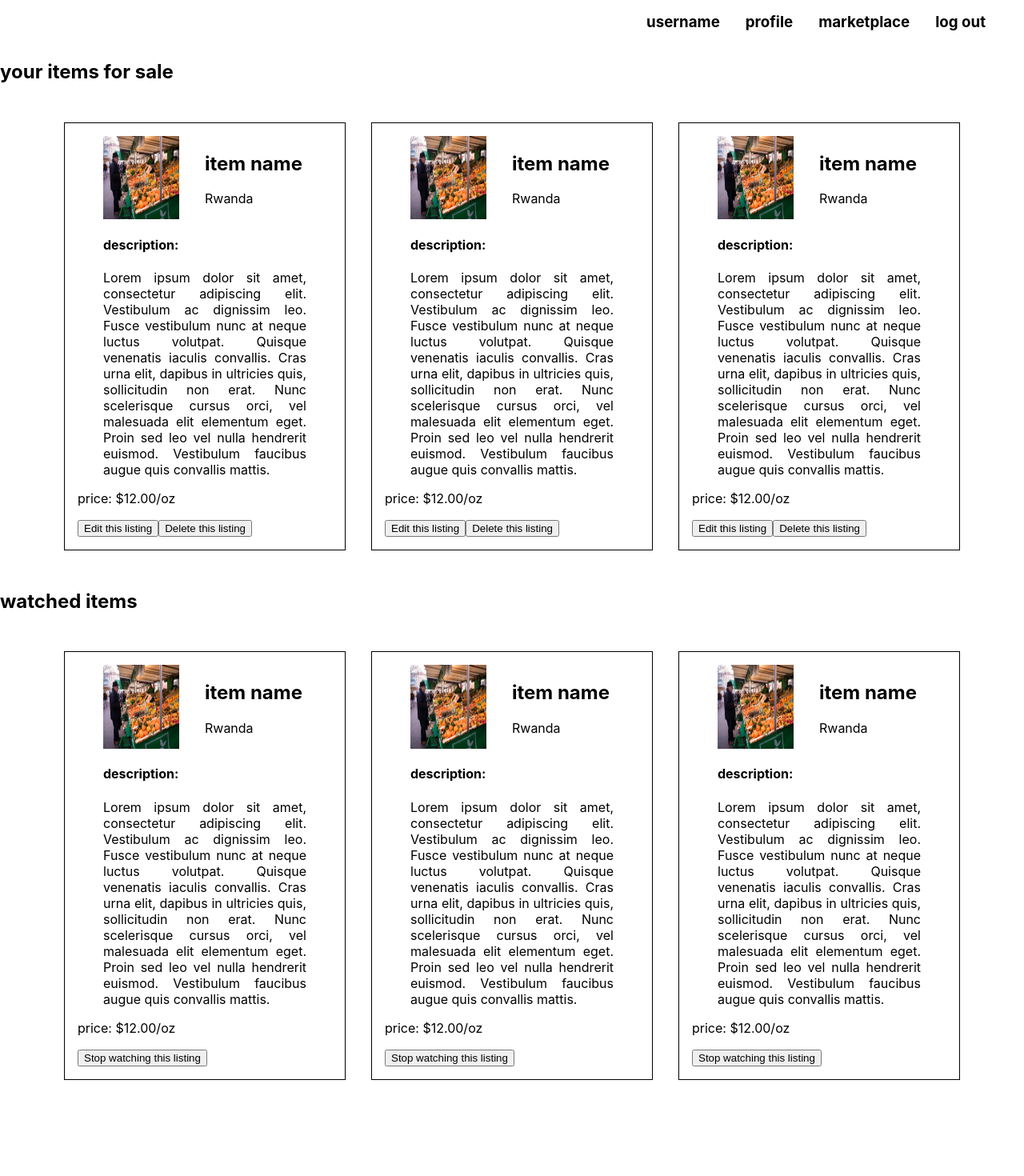
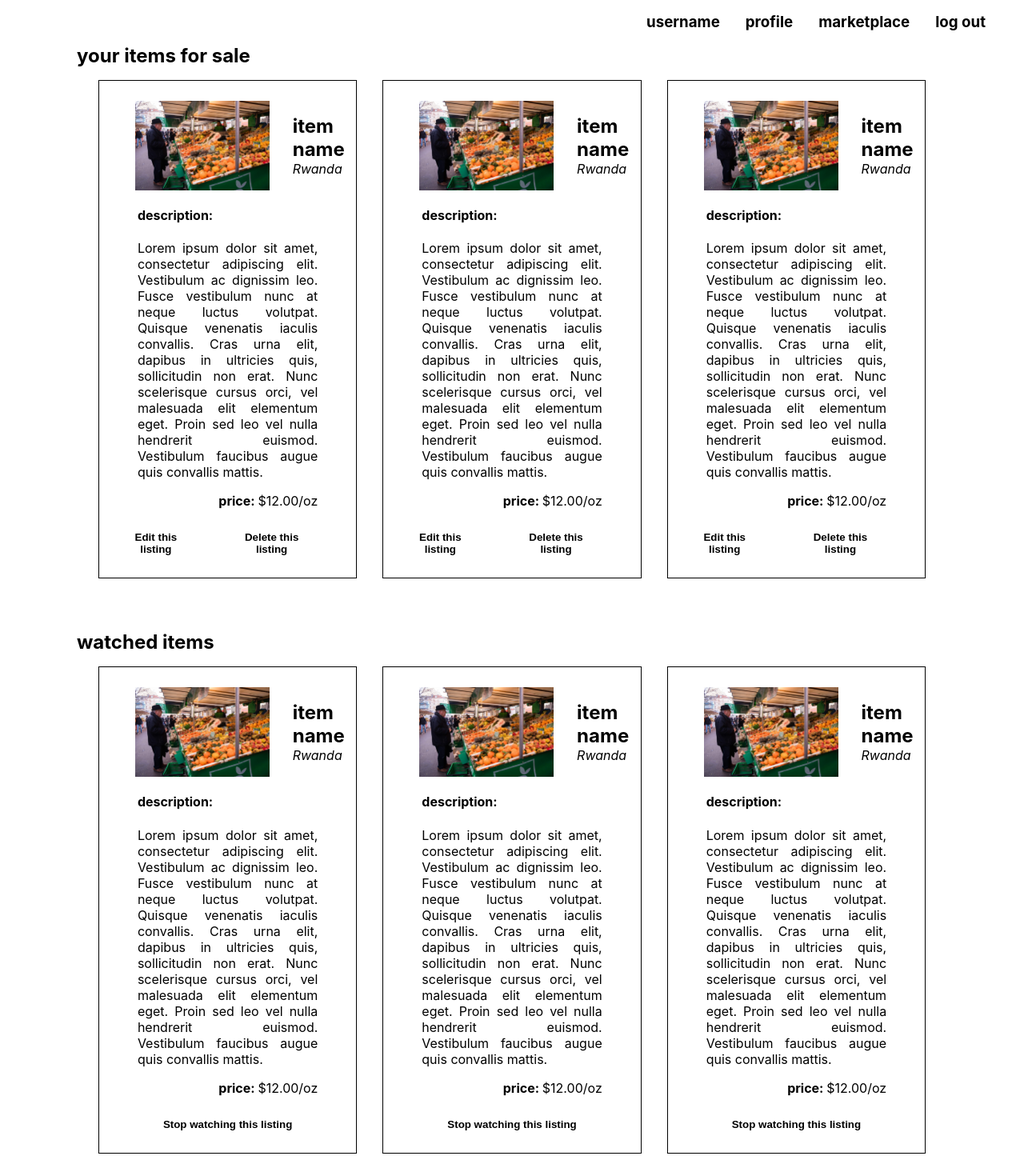
Before and after one commit to tt72-AfricanMarket/frontend, a React (Create React App) app: page /profile in a window 1280 px wide. Shown: the top 1470 px of the page at 80% size. Before the commit the page ends 1379 px from the top, so only its background shows below. Built offline with nearby package versions, Linux system fonts and the light colour scheme.

Commit message:
formatted the cards to make them look better, added subtle coloring, fixed image location, made the size of the containers look better

```diff
--- a/src/pages/marketplace/WatchedItems.js
+++ b/src/pages/marketplace/WatchedItems.js
@@ -12,19 +12,28 @@ const Card = styled.div`
 
 // top half of card with image, title, and marketplace location
 const TopBox = styled.div`
+    padding-top: 3%;
     display:flex;
 `
 // user needs to be able to change this
 const SampleImg = styled.img`
-    width: 30%;
+    /* width: 30%; */
+    height: 7rem;
     margin: 0 10%;
 `
 
-const TitleInfo = styled.div``
+const TitleInfo = styled.div`
+    display:flex;
+    flex-direction:column;
+    justify-content:center;
+`
 const ItemName = styled.h2`
+    margin: 0;
 `
 // specific marketplace this is sold in; should preset to seller's primary market
-const MarketLoc = styled.p``
+const MarketLoc = styled.p`
+    margin: 0;
+`
 
 // hard coded "description"
 const ItemDesc = styled.h4`
@@ -37,11 +46,33 @@ const ItemPara = styled.p`
 `
 
 // hard coded "price"
-const Price = styled.p``
+const Price = styled.p`
+    padding: 0 2rem;
+    text-align:right;
+    font-weight: bold;
+`
 // user needs to be able to update number and amount for sale
-const Number = styled.span``
+const Number = styled.span`
+    font-weight: normal;
+`
 
-const StopWatching = styled.button``
+const Button = styled.div`
+    display:flex;
+    justify-content:center;
+`
+const StopWatching = styled.button`
+    margin: .25rem;
+    padding: .5rem;
+    border: none;
+    background-color:white;
+    font-weight:bold;
+    cursor: pointer;
+
+    &:hover {
+        color: #c35b48;
+        border-bottom: 1px solid #e5c027;
+    }
+`
 
 const WatchedItems = props => {
     return (
@@ -52,7 +83,7 @@ const WatchedItems = props => {
             <TitleInfo>
 
                 <ItemName>item name</ItemName>
-                <MarketLoc>Rwanda</MarketLoc>
+                <MarketLoc><em>Rwanda</em></MarketLoc>
 
             </TitleInfo>
             </TopBox>
@@ -63,7 +94,9 @@ const WatchedItems = props => {
 
             <Price>price: <Number>$12.00/oz</Number></Price>
 
-            <StopWatching>Stop watching this listing</StopWatching>
+            <Button>
+                <StopWatching>Stop watching this listing</StopWatching>
+            </Button>
 
         </Card>
     )
--- a/src/pages/profile/ItemsForSale.js
+++ b/src/pages/profile/ItemsForSale.js
@@ -12,18 +12,27 @@ const Card = styled.div`
 
 // top half of card, holds image and name info
 const TopBox = styled.div`
+    padding-top: 3%;
     display:flex;
 `
 
 const SampleImg = styled.img`
-    width: 30%;
+    /* width: 30%; */
+    height: 7rem;
     margin: 0 10%;
 `
-const TitleInfo = styled.div``
+const TitleInfo = styled.div`
+    display:flex;
+    flex-direction:column;
+    justify-content:center;
+`
 const ItemName = styled.h2`
+    margin: 0;
 `
 // marketplace location, should preset to seller's primary market
-const MarketLoc = styled.p``
+const MarketLoc = styled.p`
+    margin: 0;
+`
 
 // hard coded "description"
 const ItemDesc = styled.h4`
@@ -36,12 +45,47 @@ const ItemPara = styled.p`
 `
 
 // hard coded "price"
-const Price = styled.p``
+const Price = styled.p`
+    padding: 0 2rem;
+    text-align:right;
+    font-weight: bold;
+`
 // seller needs to be able to update the number
-const Number = styled.span``
+const Number = styled.span`
+    font-weight: normal;
+`
 
-const Edit = styled.button``
-const Delete = styled.button``
+const Buttons = styled.div`
+    display:flex;
+    justify-content:center;
+`
+
+const Edit = styled.button`
+    margin: .25rem;
+    padding: .5rem;
+    border: none;
+    background-color:white;
+    font-weight:bold;
+    cursor: pointer;
+
+    &:hover {
+        color: #c35b48;
+        border-bottom: 1px solid #e5c027;
+    }
+`
+const Delete = styled.button`
+    margin: .25rem 2rem;
+    padding: .5rem;
+    border: none;
+    background-color:white;
+    font-weight:bold;
+    cursor: pointer;
+
+    &:hover {
+        color: #c35b48;
+        border-bottom: 1px solid #e5c027;
+    }
+`
 
 const ItemsForSale = props => {
     return (
@@ -52,7 +96,7 @@ const ItemsForSale = props => {
             <TitleInfo>
 
                 <ItemName>item name</ItemName>
-                <MarketLoc>Rwanda</MarketLoc>
+                <MarketLoc><em>Rwanda</em></MarketLoc>
 
             </TitleInfo>
             </TopBox>
@@ -63,8 +107,10 @@ const ItemsForSale = props => {
 
             <Price>price: <Number>$12.00/oz</Number></Price>
 
-            <Edit>Edit this listing</Edit>
-            <Delete>Delete this listing</Delete>
+            <Buttons>
+                <Edit>Edit this listing</Edit>
+                <Delete>Delete this listing</Delete>
+            </Buttons>
         </Card>
     )
 }
--- a/src/pages/profile/ProfilePage.js
+++ b/src/pages/profile/ProfilePage.js
@@ -1,7 +1,7 @@
 import React from "react";
 import styled from 'styled-components'
+import {useHistory} from 'react-router-dom'
 
-import MarketplaceCard from '../marketplace/MarketplaceCard'
 import ItemsForSale from './ItemsForSale'
 import WatchedItems from '../marketplace/WatchedItems'
 
@@ -18,14 +18,28 @@ const Link = styled.h3`
     margin: 1rem;
     color:black;
     text-decoration: none;
+
+    &:hover {
+        border-bottom: 5px solid #125592;
+        color: #458962;
+        cursor: pointer;
+    }
+`
+
+//created this box to contain the title with the cards
+const ItemBox = styled.div`
+    width: 85%;
+    margin: 0 auto 3%;
 `
 
 // hard coded text to indicate whether it's items for sale or items they're watching
-const Labels = styled.h2``
+const Labels = styled.h2`
+    margin: 0;
+`
 
 //main containers for listings being sold/watched. will need .map and also expand buttons.
 const ListingsBox = styled.div`
-    padding: 1% 5%;
+    padding: 0 1% 1%;
     margin: auto;
     display:flex;
     justify-content: space-between;
@@ -33,18 +47,33 @@ const ListingsBox = styled.div`
 
 const ProfilePage = () => {
 
+    const history = useHistory()
+
+    const goToProfile = () => {
+        history.push('/profile')
+    }
+
+    const goToMarketplace = () => {
+        history.push('/marketplace')
+    }
+
+    const goToMain = () => {
+        history.push('/')
+    }
+
     return (
         <Page>
 
             <HeadLinks>
 
             <Link>username</Link>
-            <Link>profile</Link>
-            <Link>marketplace</Link>
-            <Link>log out</Link>
+            <Link onClick={goToProfile}>profile</Link>
+            <Link onClick={goToMarketplace}>marketplace</Link>
+            <Link onClick={goToMain}>log out</Link>
 
             </HeadLinks>
 
+            <ItemBox>
                 <Labels>your items for sale</Labels>
                     <ListingsBox>
                         {/* this will need to be .map'd */}
@@ -52,7 +81,9 @@ const ProfilePage = () => {
                         <ItemsForSale/>
                         <ItemsForSale/>
                     </ListingsBox>
+            </ItemBox>
 
+            <ItemBox>
                 <Labels>watched items</Labels>
                     <ListingsBox>
                         {/* this will need to be .map'd */}
@@ -60,6 +91,7 @@ const ProfilePage = () => {
                         <WatchedItems/>
                         <WatchedItems/>
                     </ListingsBox>
+            </ItemBox>
 
         </Page>
     )
```
Lines whose indentation alone changed are shown as unchanged.
